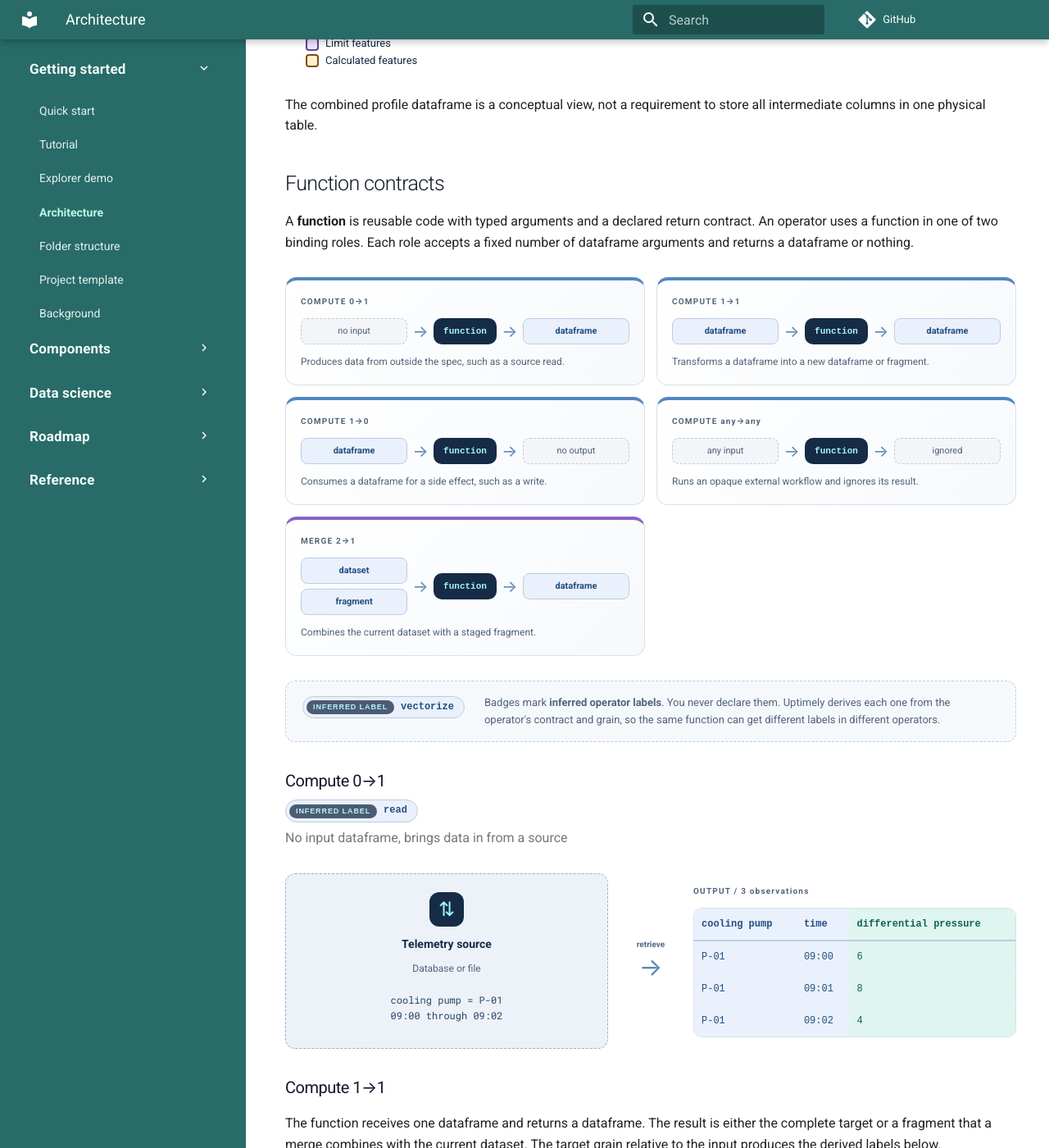
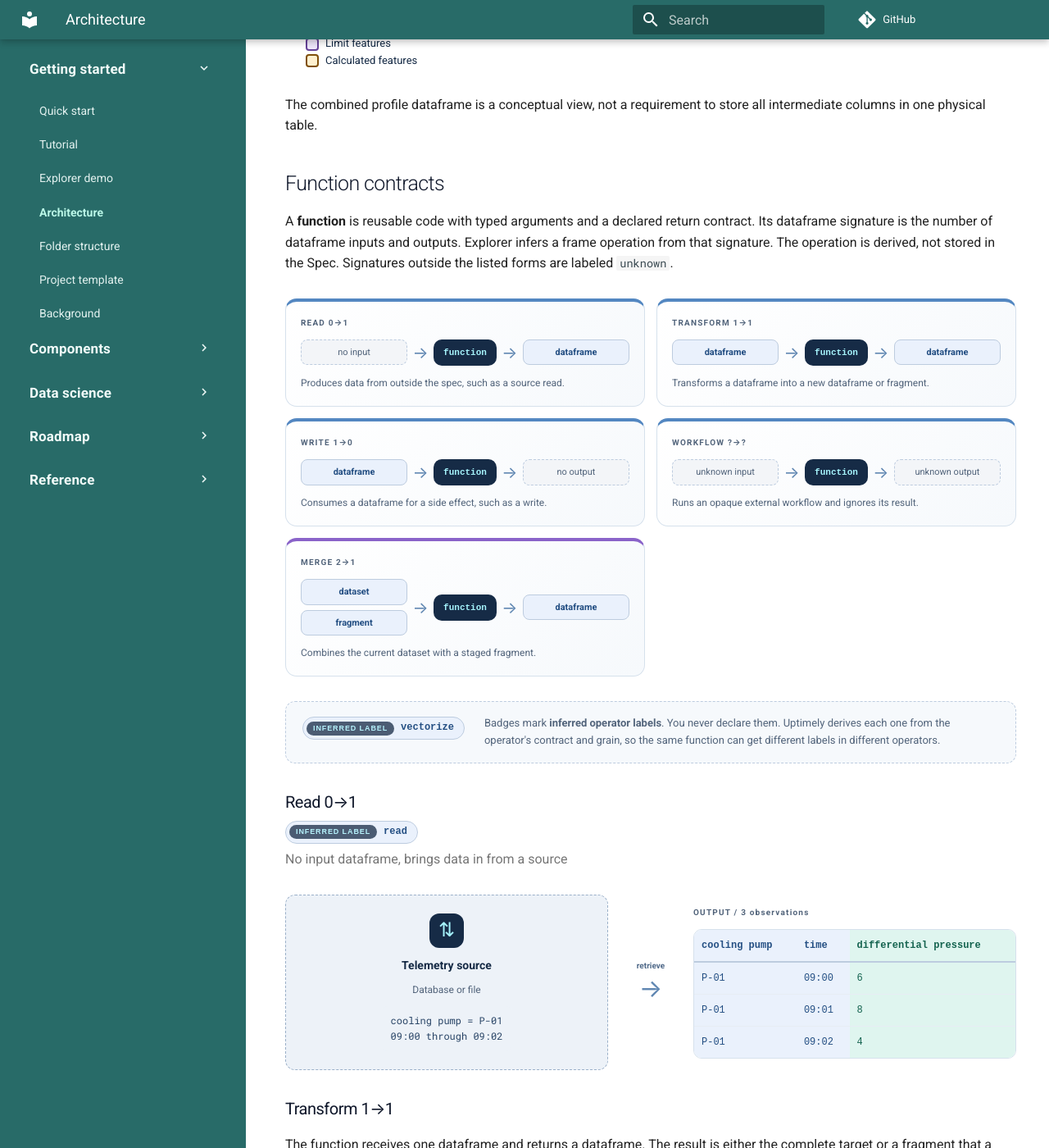
Before and after one commit to uptimely-ai/uptimely-core, an MkDocs documentation site: the page built from docs/architecture/index.md, in a window 1280 px wide and 1400 px high, scrolled down 2741 px. Shown: the whole window at 82% size. Built offline with MkDocs 1.6.1 and Material for MkDocs 9.7.7, drawn with Linux system fonts in a browser that asks for light colours; comment, search, counter and statistics services are not loaded; some of the changed text lies outside the part shown.

Commit message:
Add function frame signature

```diff
--- a/docs/architecture/index.md
+++ b/docs/architecture/index.md
@@ -200,29 +200,31 @@ intermediate columns in one physical table.
 ## Function contracts
 
 A **function** is reusable code with typed arguments and a declared return
-contract. An operator uses a function in one of two binding roles. Each role
-accepts a fixed number of dataframe arguments and returns a dataframe or nothing.
+contract. Its dataframe signature is the number of dataframe inputs and outputs.
+Explorer infers a frame operation from that signature. The operation is
+derived, not stored in the Spec. Signatures outside the listed forms are
+labeled `unknown`.
 
 <div class="concepts-visual">
   <div class="cv-contracts" role="group" aria-label="Function contracts by dataframe inputs and outputs">
     <div class="cv-contract">
-      <span class="cv-tag">COMPUTE 0&#8594;1</span>
+      <span class="cv-tag">READ 0&#8594;1</span>
       <div class="cv-contract-flow"><div class="cv-slots"><span class="cv-slot cv-slot-empty">no input</span></div><b aria-hidden="true">&#8594;</b><div class="cv-fn">function</div><b aria-hidden="true">&#8594;</b><div class="cv-slots"><span class="cv-slot">dataframe</span></div></div>
       <p>Produces data from outside the spec, such as a source read.</p>
     </div>
     <div class="cv-contract">
-      <span class="cv-tag">COMPUTE 1&#8594;1</span>
+      <span class="cv-tag">TRANSFORM 1&#8594;1</span>
       <div class="cv-contract-flow"><div class="cv-slots"><span class="cv-slot">dataframe</span></div><b aria-hidden="true">&#8594;</b><div class="cv-fn">function</div><b aria-hidden="true">&#8594;</b><div class="cv-slots"><span class="cv-slot">dataframe</span></div></div>
       <p>Transforms a dataframe into a new dataframe or fragment.</p>
     </div>
     <div class="cv-contract">
-      <span class="cv-tag">COMPUTE 1&#8594;0</span>
+      <span class="cv-tag">WRITE 1&#8594;0</span>
       <div class="cv-contract-flow"><div class="cv-slots"><span class="cv-slot">dataframe</span></div><b aria-hidden="true">&#8594;</b><div class="cv-fn">function</div><b aria-hidden="true">&#8594;</b><div class="cv-slots"><span class="cv-slot cv-slot-empty">no output</span></div></div>
       <p>Consumes a dataframe for a side effect, such as a write.</p>
     </div>
     <div class="cv-contract">
-      <span class="cv-tag">COMPUTE any&#8594;any</span>
-      <div class="cv-contract-flow"><div class="cv-slots"><span class="cv-slot cv-slot-empty">any input</span></div><b aria-hidden="true">&#8594;</b><div class="cv-fn">function</div><b aria-hidden="true">&#8594;</b><div class="cv-slots"><span class="cv-slot cv-slot-empty">ignored</span></div></div>
+      <span class="cv-tag">WORKFLOW ?&#8594;?</span>
+      <div class="cv-contract-flow"><div class="cv-slots"><span class="cv-slot cv-slot-empty">unknown input</span></div><b aria-hidden="true">&#8594;</b><div class="cv-fn">function</div><b aria-hidden="true">&#8594;</b><div class="cv-slots"><span class="cv-slot cv-slot-empty">unknown output</span></div></div>
       <p>Runs an opaque external workflow and ignores its result.</p>
     </div>
     <div class="cv-contract cv-contract-merge">
@@ -240,7 +242,7 @@ accepts a fixed number of dataframe arguments and returns a dataframe or nothing
   </div>
 </div>
 
-### Compute 0→1
+### Read 0→1
 
 <p class="cv-label-line"><span class="cv-label-badge"><small>inferred label</small>read</span></p>
 
@@ -256,7 +258,7 @@ accepts a fixed number of dataframe arguments and returns a dataframe or nothing
   </div>
 </div>
 
-### Compute 1→1
+### Transform 1→1
 
 The function receives one dataframe and returns a dataframe. The result is
 either the complete target or a fragment that a merge combines with the current
@@ -332,7 +334,7 @@ callable.
   </div>
 </div>
 
-### Compute 1→0
+### Write 1→0
 
 The function receives one dataframe and returns nothing, so it declares no
 materialized features.
@@ -353,11 +355,13 @@ materialized features.
   </div>
 </div>
 
-### Compute any→any
+### Workflow unknown→unknown
 
-The function accepts any arguments and its result is ignored (`returns="any"`). Declared features act as logical dependencies and are not materialized as dataframe columns.
+The function's dataframe inputs and output are not part of a dataframe contract,
+and its result is ignored (`returns="any"`). Declared features act as logical
+dependencies and are not materialized as dataframe columns.
 
-#### Escape
+#### Workflow
 
 <p class="cv-label-line"><span class="cv-label-badge"><small>inferred label</small>escape</span></p>
 
@@ -369,7 +373,7 @@ explicit dataframe dataflow and runtime checks when they fit the work.
 <div class="concepts-visual">
   <div class="cv-operation">
     <div class="cv-endpoint">
-      <span class="cv-tag">ESCAPE / ONE FUNCTION</span>
+      <span class="cv-tag">WORKFLOW / ONE FUNCTION</span>
       <strong>External workflow</strong>
       <span>Read source <span aria-hidden="true">&rarr;</span> calculate <span aria-hidden="true">&rarr;</span> write result</span>
     </div>
```
Also changed, not shown: CHANGELOG.md (+2 -0 lines), docs/architecture/spec.md (+4 -1 lines), 5 other files.
